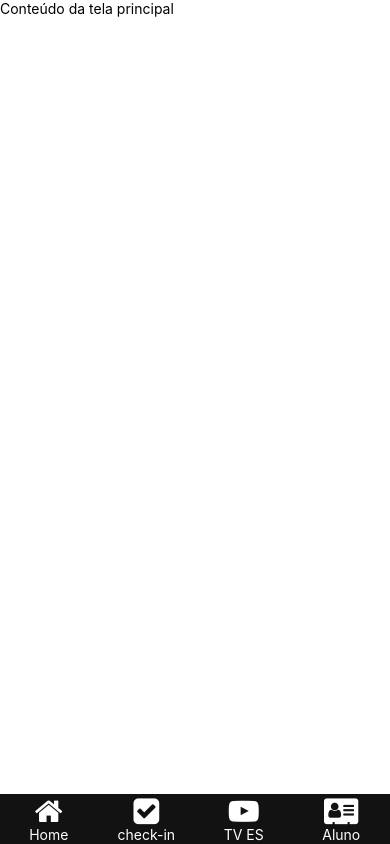
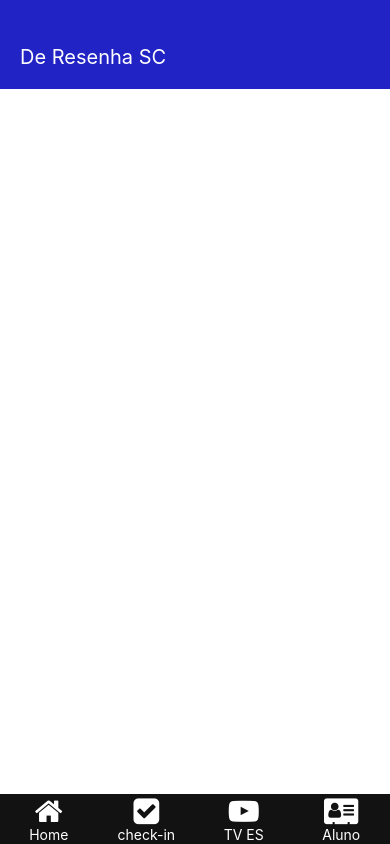
Before and after one commit to ramonabreu-data/DeResenha_App, a React Native app in the folder de_resenhaApp/: screen / in a window 390 px wide. Built offline with nearby package versions, Linux system fonts and the light colour scheme.

Commit message:
AppBar - build

```diff
--- a/de_resenhaApp/App.js
+++ b/de_resenhaApp/App.js
@@ -1,11 +1,16 @@
 import React from 'react';
-import { View, Text } from 'react-native';
+import { View, title,Text} from 'react-native';
 import BottomBar from './components/BottomBar'; // Importe o componente
+import AppBar from './components/AppBar';
+
 
 const MainScreen = () => {
   return (
     <View style={{ flex: 1 }}>
-      <Text>Conteúdo da tela principal</Text>
+
+      <AppBar title="De Resenha SC"/>
+
+
       {/* Adicione o componente BottomBar no final da tela */}
       <BottomBar />
     </View>
--- /dev/null
+++ b/de_resenhaApp/components/AppBar.js
@@ -0,0 +1,27 @@
+import React from 'react';
+import { View, Text, StyleSheet } from 'react-native';
+
+const AppBar = ({ title }) => {
+  return (
+    <View style={styles.appBar}>
+      <Text style={styles.title}>{title}</Text>
+    </View>
+  );
+};
+
+const styles = StyleSheet.create({
+  appBar: {
+    backgroundColor: '#2123c4',
+    padding: 20,
+    paddingTop: 45
+    ,
+    justifyContent: 'center',
+    alignItems: 'right',
+  },
+  title: {
+    color: 'white',
+    fontSize: 20,
+  },
+});
+
+export default AppBar;
```
